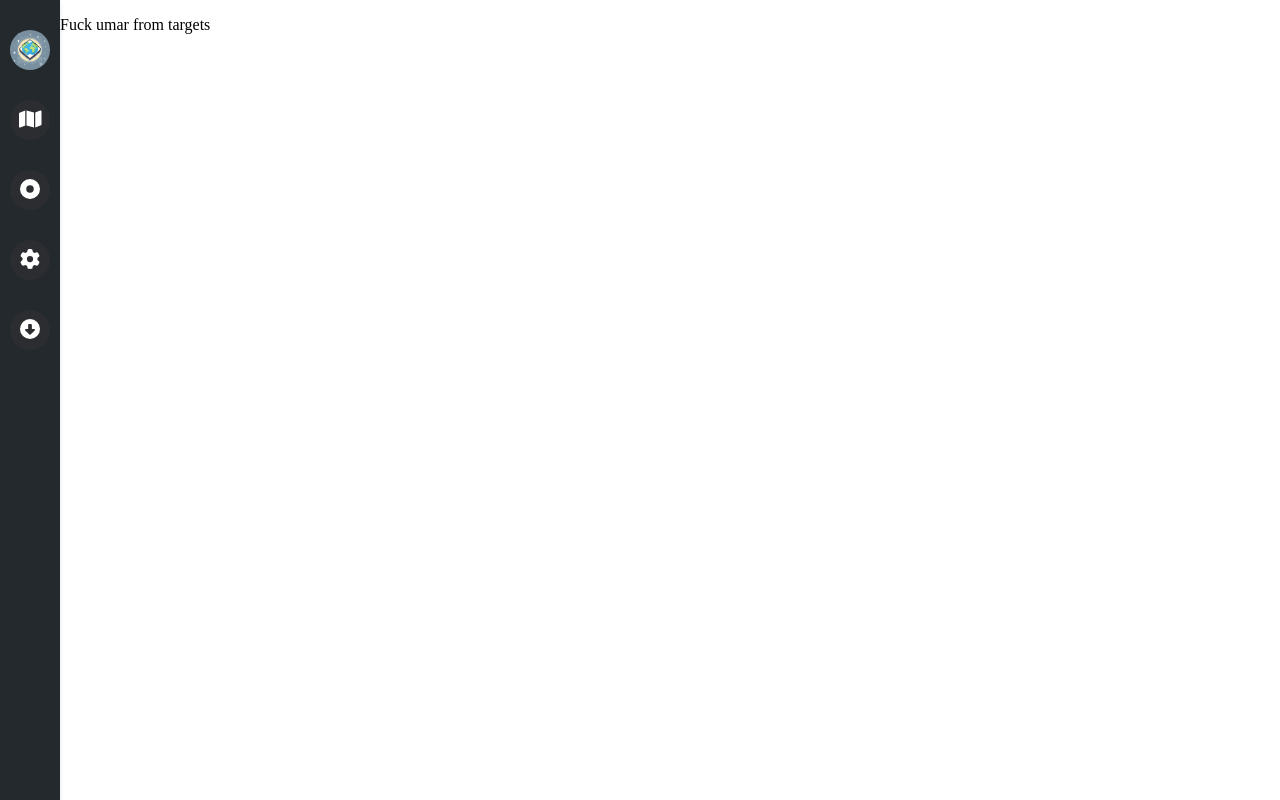
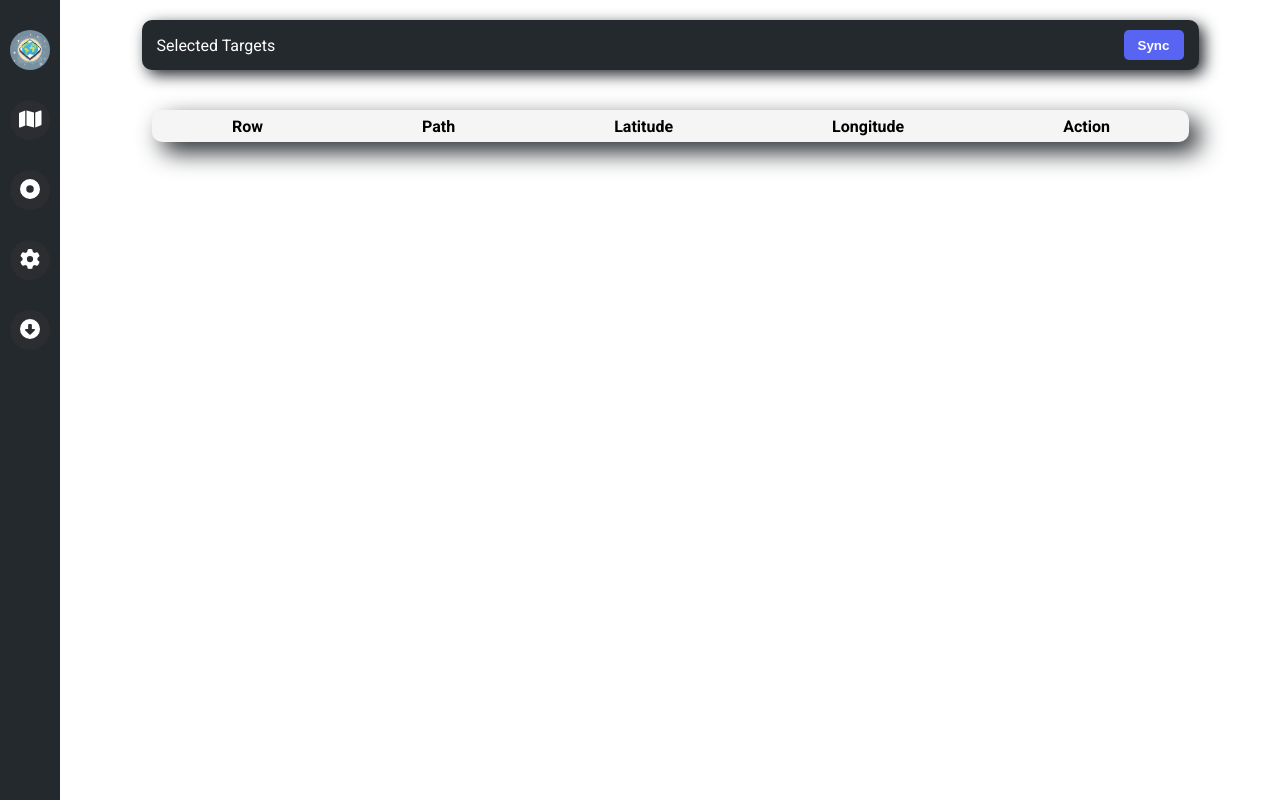
Before and after one commit to rima1881/Flat-Earthers-Frontend, a React (Vite) app: page /targets in a window 1280 px wide. Built offline with nearby package versions, Linux system fonts and the light colour scheme.

Commit message:
added cooky based storage and basic targets template

```diff
--- a/package.json
+++ b/package.json
@@ -19,6 +19,7 @@
     "@react-google-maps/api": "^2.19.3",
     "@turf/turf": "^7.1.0",
     "bootstrap": "^5.3.3",
+    "js-cookie": "^3.0.5",
     "react": "^18.3.1",
     "react-dom": "^18.3.1",
     "react-places-autocomplete": "^7.3.0",
--- a/src/components/GoogleMaps/GoogleMaps.jsx
+++ b/src/components/GoogleMaps/GoogleMaps.jsx
@@ -49,6 +49,7 @@ export default function GoogleMaps() {
   //  TODO----------------------------------------------
   //  Implement A load function on saved Targets
   const { targetsState } = useTarget()
+  const { targets } = targetsState()
 
   //callback function for when the map is clicked
   const onMapClick = useCallback((e) => {
--- a/src/components/TargetSelect/TargetSelect.jsx
+++ b/src/components/TargetSelect/TargetSelect.jsx
@@ -5,10 +5,7 @@ import { useTarget } from "../../utils/useTarget";
 
 export default function TargetSelect({options, clearOptions, setActive}){
 
-    console.log(options)
-
     const isOn = options.length > 0
-
     const OptionTemplate = ({isActive , text , index}) => (<li className={ isActive ? style.active : ""} onClick={() =>setActive(index)}>
         <span>{ text }</span>
     </li>)
@@ -16,16 +13,18 @@ export default function TargetSelect({options, clearOptions, setActive}){
     const renderedOptions = options.map( ( _ , index) => <OptionTemplate isActive={options.activeIndex == index} text={"Option " + (index + 1)} key={index} index={index} /> )
 
     const { targetsState } = useTarget()
-    const { addTarget } = targetsState()
-
-    console.log(targetsState())
+    const { targets ,  addTarget } = targetsState()
 
     const submitHandle = () => {
 
-        const newTarget = options[options.activeIndex]
+        const { path , row } = options[options.activeIndex]
 
-        console.log(addTarget)
+        //  TODO---------------------------------------------------
+        //  For now I am just storing path and rows and prediction in
+        //  our state but We probably have to change it in future
+        const newTarget = { row : row , path : path , num: 5 , prediction : -1 }
 
+        console.log(newTarget)
 
         addTarget(newTarget)
 
@@ -48,5 +47,4 @@ export default function TargetSelect({options, clearOptions, setActive}){
             </div>
         </>
     )
-
 }
--- a/src/components/TargetSelect/TargetSelect.module.css
+++ b/src/components/TargetSelect/TargetSelect.module.css
@@ -88,7 +88,8 @@
 .submit{
     width: 80%;
     padding: 5px;
-    background-color: #50C878;
+    background-color: #24292e;
+    color : #fff;
     border : none;
     height: 30px;
     margin: auto;
--- a/src/pages/Targets/Targets.jsx
+++ b/src/pages/Targets/Targets.jsx
@@ -1,8 +1,63 @@
+import { useTarget } from "../../utils/useTarget"
+import styles from "./Targets.module.css"
 
 export default function Targets(){
 
+    const { targetsState } = useTarget()
+    const { targets } = targetsState()
+
+    const TargetTemplate = ({row , path , imageCount}) => (
+        <tr>
+            <td>
+                {row}
+            </td>
+            <td>
+                {path}
+            </td>
+            <td>
+                Fuck Umar
+            </td>
+            <td>
+                <span>Fuck Umar</span>
+            </td>
+            <td>
+                <button>Examine</button>
+                <button>Download</button>
+                <button>Delete</button>
+            </td>
+        </tr>
+    )
+
+    const renderedTargets = targets.map( (target, index) =>
+        <TargetTemplate row={target.row} path={target.path} key={index} />
+    )
 
     return(
-        <p>Fuck umar from targets</p>
+        <div className={styles.container}>
+            <div className={styles.header}><span>Selected Targets</span><button>Sync</button></div>
+            <div className={styles.body}>
+                <table>
+                    <th>
+                        <td>
+                            Row
+                        </td>
+                        <td>
+                            Path
+                        </td>
+                        <td>
+                            Latitude
+                        </td>
+                        <td>
+                            Longitude
+                        </td>
+                        <td>
+                            Action
+                        </td>
+                    </th>
+                    {renderedTargets}
+                </table>
+            </div>
+
+        </div>
     )
 }
--- a/src/pages/Targets/Targets.module.css
+++ b/src/pages/Targets/Targets.module.css
@@ -0,0 +1,77 @@
+.container{
+    display: flex;
+    flex-direction: column;
+    background-color: #fff;
+
+    font-family: "Roboto", sans-serif;
+    font-weight: 400;
+    font-style: normal;
+    overflow-y: scroll;
+    width: 100%;
+    height: 100%;
+}
+.header{
+    width: 85%;
+    margin: auto;
+    margin-top: 20px;
+    margin-bottom: 20px;
+    padding: 10px;
+    display: flex;
+    flex-direction: row;
+    background-color: #24292e;
+    border-radius: 10px;
+    box-shadow: 5px 5px 15px #24292e;
+    color:#fff;
+}
+
+.header span{
+    margin: auto;
+    margin-left: 5px;
+}
+
+.header button{
+    margin-right: 5px;
+    background-color: #f5f5f5;
+    border:none;
+    height: 30px;
+    width: 60px;
+    background-color: #5865F2;
+    color: #fff;
+    font-weight: 600;
+    border-radius: 5px;
+    cursor: pointer;
+}
+.body{
+    display: flex;
+    width: 100%;
+}
+
+.body table{
+    margin-top: 20px;
+    width: 85%;
+    margin-left: auto;
+    margin-right: auto;
+    display: flex;
+    flex-direction: column;
+    background-color: #f5f5f5;
+    box-shadow: 10px 10px 25px #24292e;
+    border-radius: 10px;
+}
+.body table th{
+    display: flex;
+    width: 100%;
+    height: 30px;
+}
+.body table th td{
+    margin : auto
+}
+
+.body table tr{
+    display: flex;
+    width: 100%;
+    margin-top: 10px;
+}
+.body table tr td{
+    margin: auto;
+    display: flex;
+}
--- a/src/utils/useTarget.jsx
+++ b/src/utils/useTarget.jsx
@@ -1,19 +1,19 @@
 import * as turf from "@turf/turf";
 import { useState , useEffect , createContext, useContext, useCallback } from "react";
+import Cookies from "js-cookie";
 
 //  I divided the functionalities into three hooks
 //  Because I was noticing unwanted reloads which
 //  was caused due to the fact that all states where
 //  stored in one function and exporting the function
-//  was duplicating the states which made the huge mess
+//  was duplicating the states which made a huge mess
 
 
 //  I might merge useTargets and useTargetsAPI toghater later
 
-
 const useWRS2 = () => {
 
-    const [ wrs2 , setWRS2 ] = useState([]);
+    const [ wrs2 , setWRS2 ] = useState([])
 
     useEffect( () => {
 
@@ -39,9 +39,6 @@ const useWRS2 = () => {
             ))
         }, [wrs2])
 
-    //  Data is not loaded syncronessly so extract squares
-    //  needed an extra function. Might be able to be fixed
-    //  with useCallback
     return extractSquares
 
 }
@@ -57,9 +54,23 @@ const useTarget = () => {
 
     const TargetsProvider = useCallback( ({ children }) => {
 
-        const [ targets , setTargets ] = useState([])
+        //  Initial Load for targets after refresh
+        const [ targets , setTargets ] = useState(() => {
+            const savedTargets = Cookies.get('targets')
+            return savedTargets ? JSON.parse(savedTargets) : []
+        })
+
+        //  Instead of passing setTargets for changing targets we only
+        //  pass addTarget to insure nothing is removed accidentally and
+        //  the target cooky has the same data as our state
         const addTarget = ( target ) => {
-            setTargets ( prev => [...prev , target])
+
+            //  Store Targets in both cookies and state
+            setTargets((prev) => {
+                const newTargets = [...prev, target];
+                Cookies.set('targets', JSON.stringify(newTargets), { expires: 7 }); // Store in cookies with 7-day expiration
+                return newTargets;
+            })
         }
 
         return (
@@ -73,7 +84,7 @@ const useTarget = () => {
     const targetsState = useCallback( () => useContext(targetsContext) , [targetsContext])
 
 
-    return { TargetsProvider , targetsState }
+    return {  TargetsProvider , targetsState }
 
 }
 
```
Also changed, not shown: public/sample-target.webp (added), 1 other file (tests, documents, lock files or other folders).
